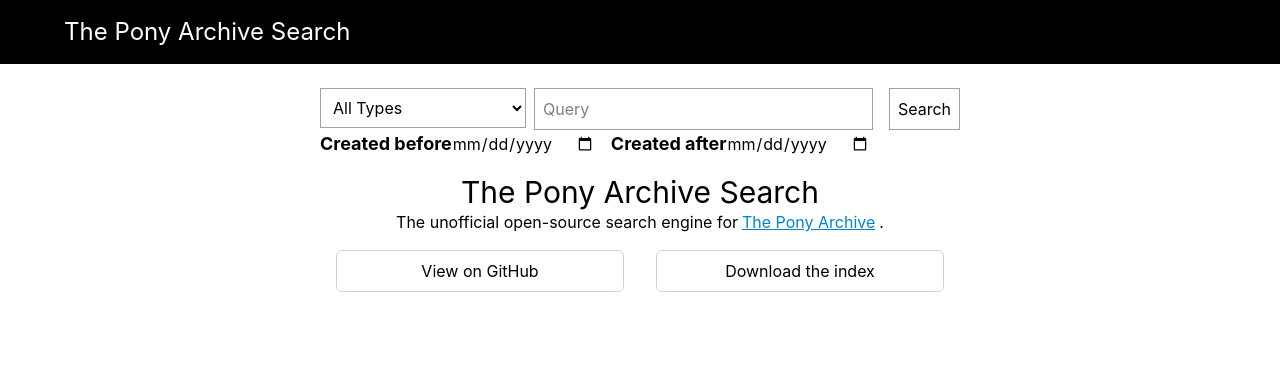
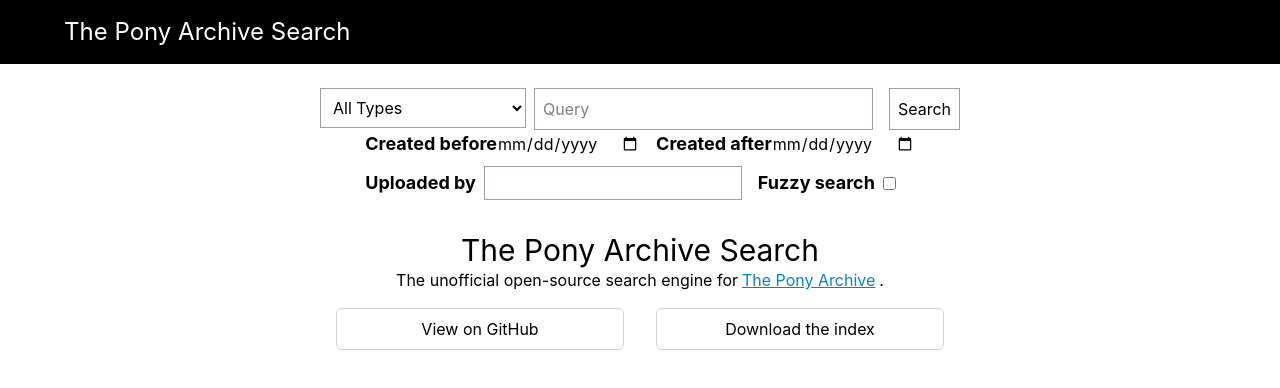
Before and after one commit to compscitwilight/tpa-search, a React (Vite) app in the folder client/: page / in a window 1280 px wide. Shown: the top 388 px of the page. Built offline with nearby package versions, Linux system fonts and the light colour scheme.

Commit message:
add support for uploader filtering and fuzzy search toggle

```diff
--- a/client/src/components/SearchBox.tsx
+++ b/client/src/components/SearchBox.tsx
@@ -6,6 +6,8 @@
     const defaultQuery = searchParams.get("q");
     const defaultBeforeDate = searchParams.get("beforeDate");
     const defaultAfterDate = searchParams.get("afterDate");
+    const defaultUploader = searchParams.get("uploader");
+    const defaultFuzzy = searchParams.get("fuzzy");
 
     return (
         <form action="/search" className="my-4 items-center gap-2 mt-6 lg:w-1/2 m-auto" method="GET">
@@ -37,6 +39,7 @@
                     <button className="border border-gray-400 p-2 cursor-pointer" type="submit">Search</button>
                 </div>
             </div>
+            <div className="grid justify-center gap-2">
                 <div className="flex items-center gap-4">
                     <div>
                         <label className="text-lg font-bold" htmlFor="created-before">Created before</label>
@@ -47,6 +50,23 @@
                         <input id="created-after" name="afterDate" defaultValue={defaultAfterDate as string} type="date" />
                     </div>
                 </div>
+                <div className="flex items-center gap-4">
+                    <div className="flex items-center gap-2">
+                        <label className="text-lg font-bold" htmlFor="uploader">Uploaded by</label>
+                        <input
+                            className="border border-gray-400 p-1 outline-none"
+                            id="uploader"
+                            name="uploader"
+                            type="text"
+                            defaultValue={defaultUploader as string}
+                        />
+                    </div>
+                    <div className="flex items-center gap-2">
+                        <label className="text-lg font-bold" htmlFor="fuzzy-search">Fuzzy search</label>
+                        <input id="fuzzy-search" name="fuzzy" type="checkbox" defaultChecked={defaultFuzzy !== null} />
+                    </div>
+                </div>
+            </div>
         </form>
     )
 }
--- a/client/src/pages/home.tsx
+++ b/client/src/pages/home.tsx
@@ -4,7 +4,7 @@
   return (
     <div className="mt-6">
       <SearchBox />
-      <div className="text-center">
+      <div className="mt-8 text-center">
         <h1 className="text-3xl">The Pony Archive Search</h1>
         <span className="flex flex-wrap items-center gap-1 justify-center">
           <p>The unofficial open-source search engine for </p>
--- a/client/src/pages/search.tsx
+++ b/client/src/pages/search.tsx
@@ -13,6 +13,7 @@
 export default function SearchPage() {
     const [searchParams] = useSearchParams();
     const [results, setResults] = useState<Array<any>>([]);
+    const [latency, setLatency] = useState<number>();
 
     const [loading, setLoading] = useState<boolean>(true);
     const [showLoadMore, setShowLoadMore] = useState<boolean>(true);
@@ -31,6 +32,7 @@
                     setError(json.message || "An unknown error occurred");
                 else {
                     setResults(r => [...r, ...json.results]);
+                    setLatency(json.latencyMs);
                     if (json.results.length === 0 || json.results.length < 50) setShowLoadMore(false);
                     // setDepth(depth => depth + 1);
                 }
@@ -39,9 +41,10 @@
     }, [searchParams, depth]);
 
     return (
-        <div className="mt-8">
+        <div className="lg:w-3/4 m-auto mt-8">
             <SearchBox />
-            {(results && results.length > 0) && <div className="grid gap-4 lg:w-3/4 m-auto">
+            {latency !== undefined && <p>took {latency}ms</p>}
+            {(results && results.length > 0) && <div className="grid gap-4">
                 {results.map((res: any, index: number) =>
                     <SearchResult key={index} data={res} />
                 )}
```
Lines whose indentation alone changed are shown as unchanged.
